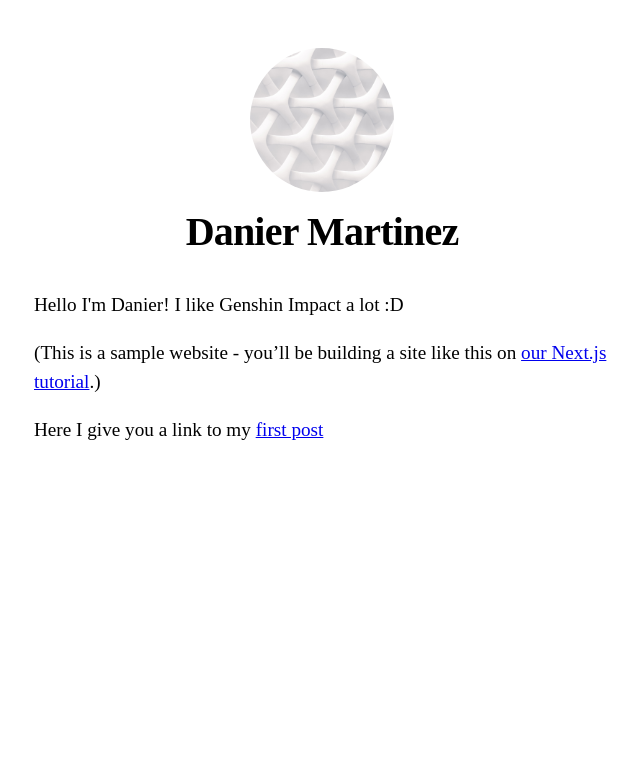
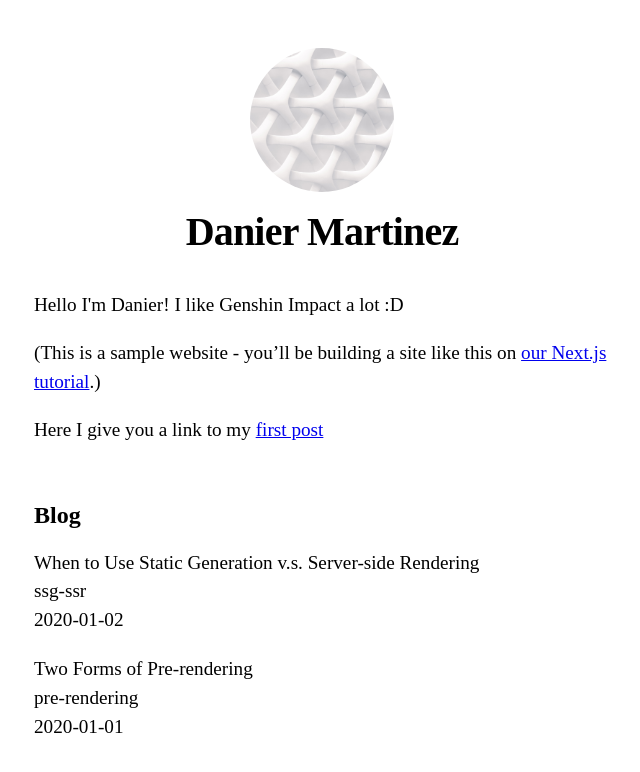
Before and after one commit to dmartinez24/nextjs-blog, a Next.js app: page / in a window 1280 px wide. Shown: the top 772 px of the page, without its empty margins (318-958 px from the left). Built offline with nearby package versions, Linux system fonts and the light colour scheme.

Commit message:
step 9: pre-rendering pages SSG with and without data

```diff
--- /dev/null
+++ b/lib/posts.js
@@ -0,0 +1,33 @@
+import fs from 'fs'
+import path from 'path'
+import matter from 'gray-matter'
+
+
+const postsDirectory = path.join(process.cwd(), 'posts')
+
+export function getSortedPostsData() {
+    const fileNames = fs.readdirSync(postsDirectory)
+    const allPostsData = fileNames.map(fileName => {
+        const id = fileName.replace(/\.md$/, '')
+
+        const fullPath = path.join(postsDirectory, fileName)
+        const fileContents = fs.readFileSync(fullPath, 'utf8')
+
+        const matterResult = matter(fileContents)
+
+
+        return {
+            id,
+            ...matterResult.data
+        }
+    })
+
+    return allPostsData.sort((a, b) => {
+        if (a.date < b.date) {
+            return 1;
+        }
+
+        return  -1
+    })
+
+}
--- a/package.json
+++ b/package.json
@@ -6,6 +6,7 @@
     "start": "next start"
   },
   "dependencies": {
+    "gray-matter": "^4.0.3",
     "next": "latest",
     "react": "18.2.0",
     "react-dom": "18.2.0"
--- a/pages/index.js
+++ b/pages/index.js
@@ -2,8 +2,13 @@
 import Layout, { siteTitle } from '../components/layout';
 import utilStyles from '../styles/utils.module.css';
 import Link from "next/link";
+import {getSortedPostsData} from "../lib/posts";
 
-export default function Home() {
+export default function Home({ allPostsData }) {
+
+    console.log(allPostsData)
+
+
   return (
       <Layout home>
         <Head>
@@ -19,6 +24,31 @@
               Here I give you a link to my <Link href={'/posts/first-post'}>first post</Link>
           </p>
         </section>
+          <br/>
+          <section className={`${utilStyles.headingMd} ${utilStyles.padding1px}`}>
+              <h2 className={utilStyles.headingLg}>Blog</h2>
+              <ul className={utilStyles.list}>
+                  {allPostsData.map(({ id, date, title }) => (
+                      <li className={utilStyles.listItem} key={id}>
+                          {title}
+                          <br />
+                          {id}
+                          <br />
+                          {date}
+                      </li>
+                  ))}
+              </ul>
+          </section>
       </Layout>
   );
 }
+
+export async function getStaticProps() {
+    const allPostsData = getSortedPostsData();
+
+    return {
+        props: {
+           allPostsData
+        }
+    }
+}
--- /dev/null
+++ b/posts/pre-rendering.md
@@ -0,0 +1,11 @@
+---
+title: 'Two Forms of Pre-rendering'
+date: '2020-01-01'
+---
+
+Next.js has two forms of pre-rendering: **Static Generation** and **Server-side Rendering**. The difference is in **when** it generates the HTML for a page.
+
+- **Static Generation** is the pre-rendering method that generates the HTML at **build time**. The pre-rendered HTML is then _reused_ on each request.
+- **Server-side Rendering** is the pre-rendering method that generates the HTML on **each request**.
+
+Importantly, Next.js lets you **choose** which pre-rendering form to use for each page. You can create a "hybrid" Next.js app by using Static Generation for most pages and using Server-side Rendering for others.
--- /dev/null
+++ b/posts/ssg-ssr.md
@@ -0,0 +1,19 @@
+---
+title: 'When to Use Static Generation v.s. Server-side Rendering'
+date: '2020-01-02'
+---
+
+We recommend using **Static Generation** (with and without data) whenever possible because your page can be built once and served by CDN, which makes it much faster than having a server render the page on every request.
+
+You can use Static Generation for many types of pages, including:
+
+- Marketing pages
+- Blog posts
+- E-commerce product listings
+- Help and documentation
+
+You should ask yourself: "Can I pre-render this page **ahead** of a user's request?" If the answer is yes, then you should choose Static Generation.
+
+On the other hand, Static Generation is **not** a good idea if you cannot pre-render a page ahead of a user's request. Maybe your page shows frequently updated data, and the page content changes on every request.
+
+In that case, you can use **Server-Side Rendering**. It will be slower, but the pre-rendered page will always be up-to-date. Or you can skip pre-rendering and use client-side JavaScript to populate data.
```
Also changed, not shown: 1 other file (tests, documents, lock files or other folders).
